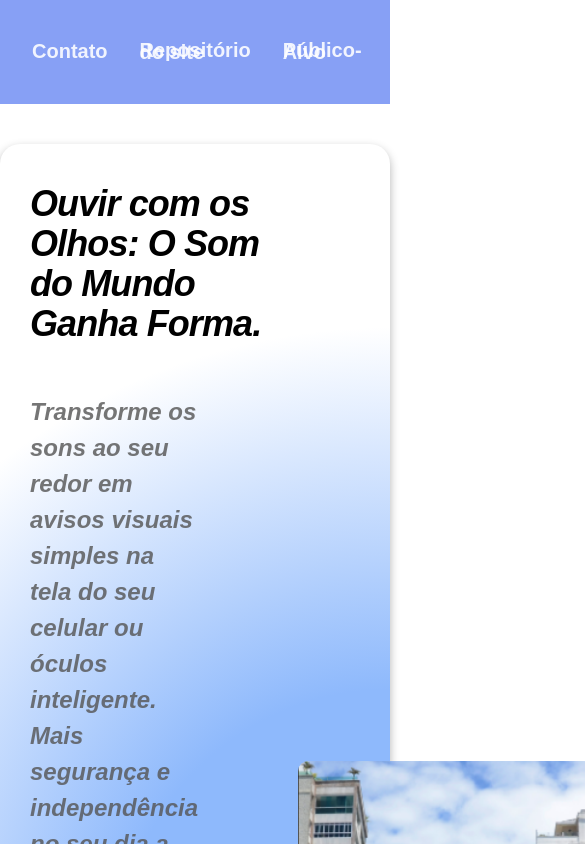
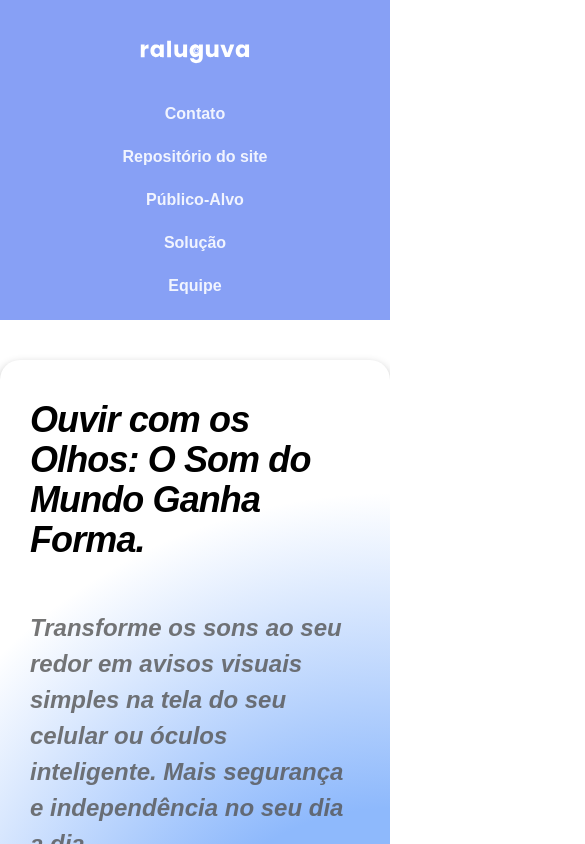
Before and after one commit to caallop/sprint-4, a Next.js app in the folder sprint-4/: page / in a window 390 px wide. Shown: the top 844 px of the page, 585 px wide, since content can reach past the window. Built offline with nearby package versions, Linux system fonts and the light colour scheme.

Commit message:
responsividade

```diff
--- a/sprint-4/app/components/Apresentacao.js
+++ b/sprint-4/app/components/Apresentacao.js
@@ -5,7 +5,7 @@ export default function Apresentacao() {
     <div className="principal container">
       <div className="apresentation">
         <h1 className="mb-4 text-4xl font-bold tracking-tight text-heading md:text-5xl lg:text-3xl">Ouvir com os Olhos: O Som do Mundo Ganha Forma.</h1>
-        <h2 className="italic font-bold text-[1.45rem] text-[#555555cf]">
+        <h2 className="subtexto-apresentacao italic font-bold text-[1.45rem] text-[#555555cf]">
           Transforme os sons ao seu redor em avisos visuais simples na tela do
           seu celular ou óculos inteligente. Mais segurança e independência no
           seu dia a dia
--- a/sprint-4/app/components/Publico.js
+++ b/sprint-4/app/components/Publico.js
@@ -9,7 +9,7 @@ export default function Publico() {
             <div className="forma-decorativa"></div>
 
             <div className="card-conteudo">
-              <h1 className="titulo-principal">
+              <h1 className="mb-4 text-4xl font-bold tracking-tight text-heading md:text-5xl lg:text-3xl">
                 O radar visual para o seu dia a dia
               </h1>
 
--- a/sprint-4/app/globals.css
+++ b/sprint-4/app/globals.css
@@ -4,5 +4,6 @@
 @import url("./styles/carrosel.css");
 @import url("./styles/footer.css");
 @import url("./styles/fomulario.css");
+@import url("./styles/responsividade.css");
 
 @import "tailwindcss";
--- a/sprint-4/app/styles/fomulario.css
+++ b/sprint-4/app/styles/fomulario.css
@@ -11,4 +11,6 @@
     box-shadow: 0 6px 15px rgba(0, 0, 0, 0.3);
     background: radial-gradient(circle at center, var(--degrade-second) 5%, var(--degrade-third) 10%, transparent 80%);
     padding: 40px;
+    border-radius: 20px;
+
 }
--- /dev/null
+++ b/sprint-4/app/styles/responsividade.css
@@ -0,0 +1,79 @@
+@media (max-width: 768px) {
+    .principal {
+        display: flex;
+        flex-direction: column;
+        gap: 20px;
+    }
+
+    .publico-grid {
+        display: flex;
+        flex-direction: column;
+    }
+
+    .cards {
+        display: flex;
+        flex-direction: column;
+    }
+
+    .contact-forms {
+        display: flex;
+        flex-direction: column;
+        gap: 20px;
+    }
+
+    .principal p {
+        margin: 10px 0 0 0;
+    }
+
+    .principal h2 {
+        margin: 20px 0;
+    }
+
+    .card-social {
+        padding: 0;
+    }
+
+    .texto-metrica {
+        margin: 15px 0;
+    }
+
+    nav {
+        height: auto;
+        padding: 20px 0;
+        line-height: normal;
+    }
+
+    .nav-bar {
+        flex-direction: column;
+        align-items: center;
+        justify-content: center;
+        gap: 20px;
+    }
+
+    .logo {
+        width: 150px;
+        display: flex;
+        justify-content: center;
+    }
+
+    nav ul {
+        width: 100%;
+        flex-direction: column;
+        align-items: center;
+        gap: 15px;
+        padding: 0;
+        margin: 0;
+    }
+
+    nav ul li {
+        width: 100%;
+        text-align: center;
+    }
+
+    nav ul li a {
+        display: block;
+        padding: 5px 0;
+        font-size: 16px;
+    }
+
+}
```
